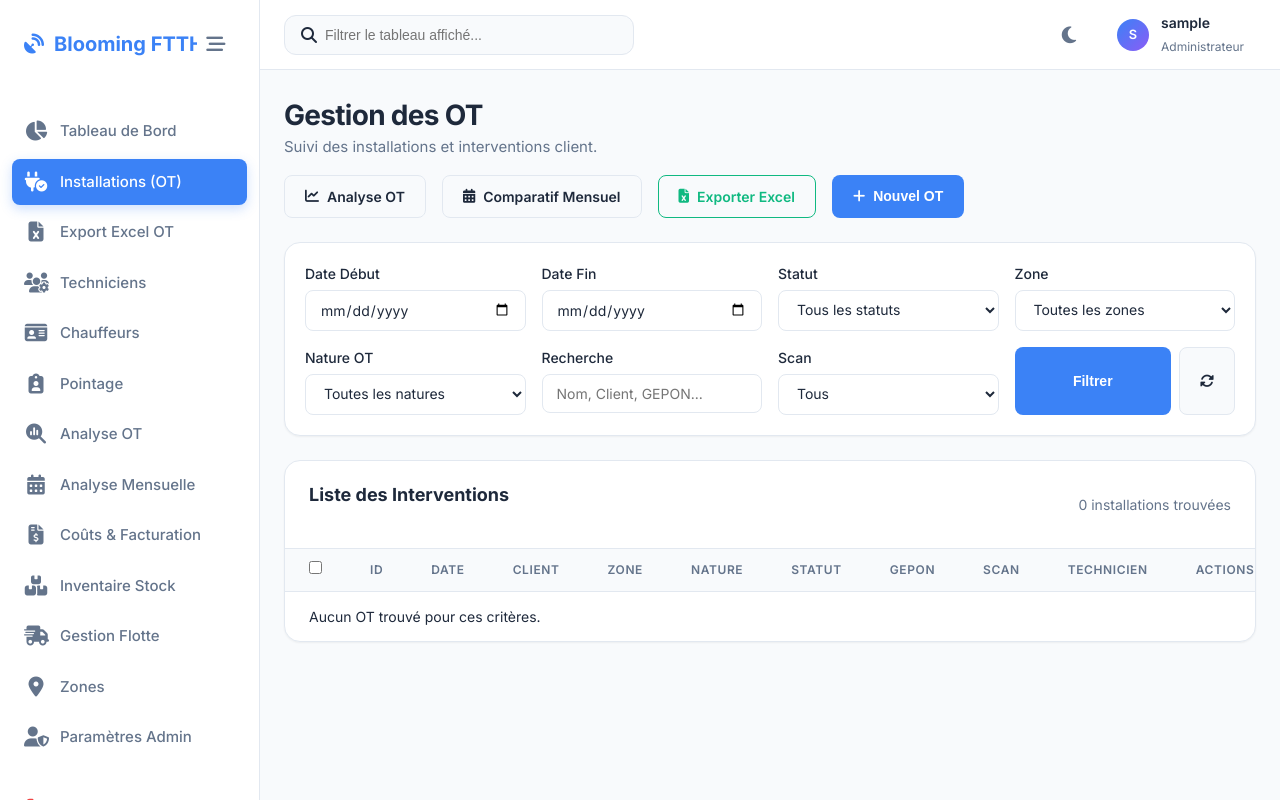
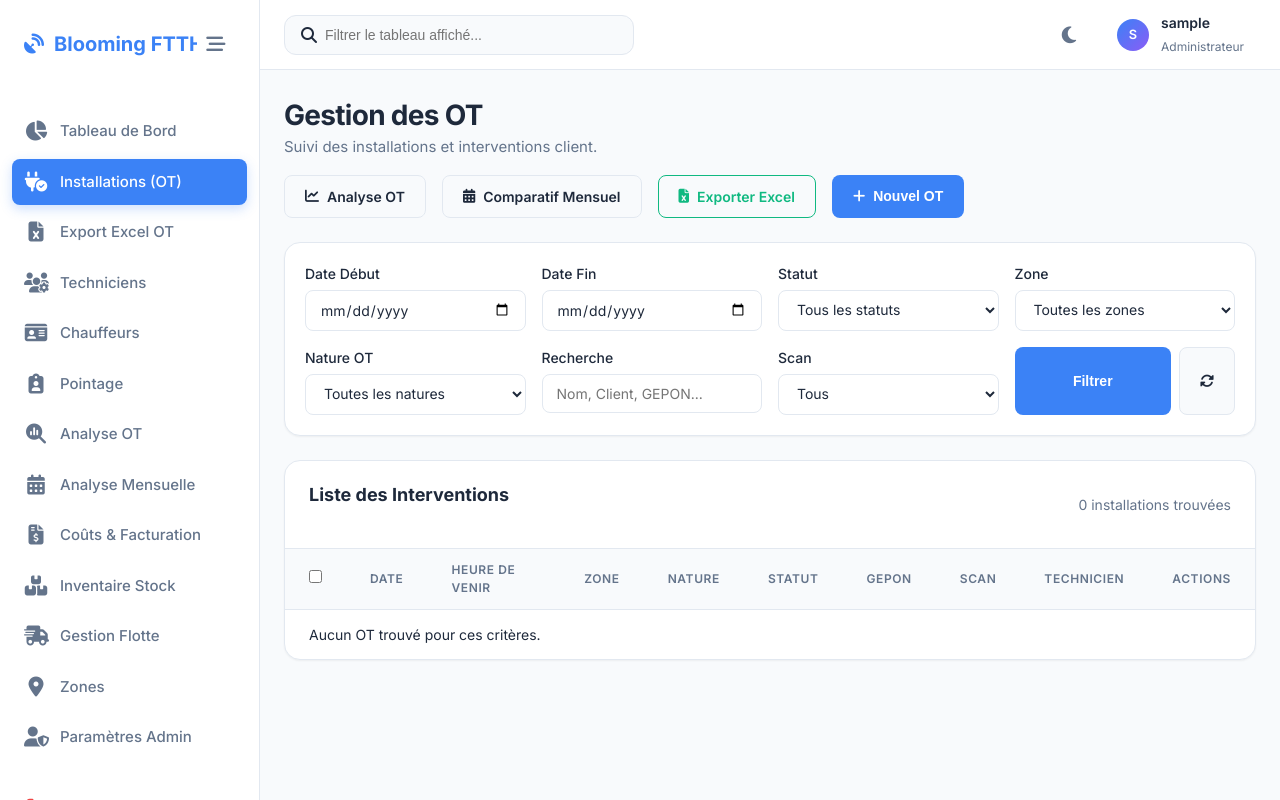
Before and after one commit to Moustapha-code/Blooming-Telecom, a PHP site: page /pages/installations.php in a window 1280 px wide. Run offline with PHP 8.4, Linux system fonts and the light colour scheme; the visitor is signed in with stand-in values (Sample User, id 1); data that the repository does not hold is empty.

Commit message:
Show the arrival time instead of the client in the OT table, drop the ID column
- 'Client' column (nom + numero_client) replaced by 'Heure de venir'
  from temp_de_venir, trimmed to HH:MM since the column is a TIME
- 'ID' column removed; the checkbox still carries the id so bulk
  selection and the edit modal are unaffected
- Empty colspan lowered from 11 to 10 to match the new column count

Every OT has a temp_de_venir value, so the '-' fallback is defensive
only. Searching by client name or number still works: the search box
queries nom and numero_client server-side.

Co-Authored-By: Claude Fable 5 <noreply@anthropic.com>

```diff
--- a/pages/installations.php
+++ b/pages/installations.php
@@ -266,9 +266,8 @@ function buildPageUrl($pageNumber): string {
                                     <th style="width: 40px; text-align: center;">
                                         <input type="checkbox" id="selectAll" onclick="toggleSelectAll(this)" title="Tout sélectionner">
                                     </th>
-                                    <th>ID</th>
                                     <th>Date</th>
-                                    <th>Client</th>
+                                    <th>Heure de venir</th>
                                     <th>Zone</th>
                                     <th>Nature</th>
                                     <th>Statut</th>
@@ -281,7 +280,7 @@ function buildPageUrl($pageNumber): string {
                             <tbody>
                                 <?php if (empty($installations)): ?>
                                     <tr>
-                                        <td colspan="11" class="text-center p-8">Aucun OT trouvé pour ces critères.</td>
+                                        <td colspan="10" class="text-center p-8">Aucun OT trouvé pour ces critères.</td>
                                     </tr>
                                 <?php else: ?>
                                     <?php foreach ($installations as $inst): ?>
@@ -289,11 +288,14 @@ function buildPageUrl($pageNumber): string {
                                             <td style="text-align: center;">
                                                 <input type="checkbox" class="select-inst" value="<?php echo $inst['id']; ?>" onchange="updateBulkActionState()">
                                             </td>
-                                            <td class="font-bold text-muted">#<?php echo htmlspecialchars($inst['id']); ?></td>
                                             <td><?php echo formatDate($inst['date_intervention']); ?></td>
                                             <td>
-                                                <div class="font-bold"><?php echo htmlspecialchars(substr($inst['nom'] ?? '-', 0, 25)); ?></div>
-                                                <div class="text-xs text-muted"><?php echo htmlspecialchars($inst['numero_client']); ?></div>
+                                                <?php if (!empty($inst['temp_de_venir'])): ?>
+                                                    <?php // Colonne TIME : on n'affiche pas les secondes. ?>
+                                                    <span class="font-medium"><?php echo htmlspecialchars(substr((string) $inst['temp_de_venir'], 0, 5)); ?></span>
+                                                <?php else: ?>
+                                                    <span class="text-xs text-muted">-</span>
+                                                <?php endif; ?>
                                             </td>
                                             <td>
                                                 <span class="badge badge-secondary">
```
